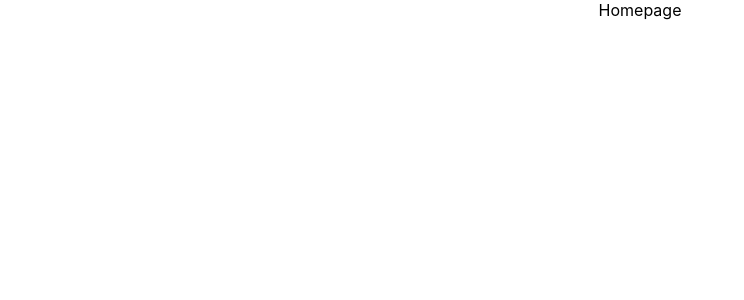
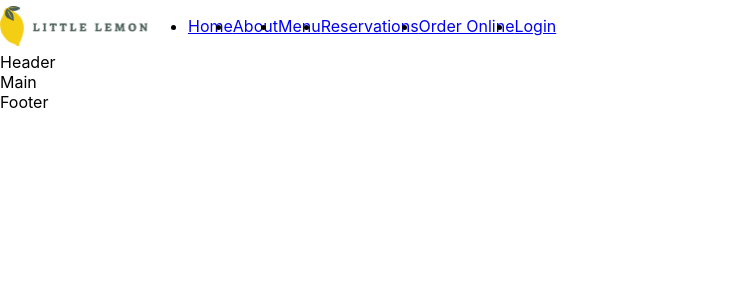
Before and after one commit to mdogan89/little_lemon_project, a React (Create React App) app in the folder little-lemon-app/: page / in a window 1280 px wide. Shown: the top 300 px of the page, without its empty margins (0-744 px from the left). Built offline with nearby package versions, Linux system fonts and the light colour scheme.

Commit message:
add base components for homepage

```diff
--- a/little-lemon-app/public/index.html
+++ b/little-lemon-app/public/index.html
@@ -7,9 +7,11 @@
     <meta name="theme-color" content="#000000" />
     <meta
       name="description"
-      content="Web site created using create-react-app"
+      content="Little Lemon App"
     />
-    <link rel="apple-touch-icon" href="%PUBLIC_URL%/logo192.png" />
+    <meta name="og:title" content="Little Lemon Restaurant"/>
+    <meta name="og:description" content="Little Lemon is a charming neighborhood bistro that serves simple food and classic cocktails in a lively but casual environment. The restaurant features a locally-sourced menu with daily specials."/>
+    <meta name="og:image" content="C:\Users\md\Desktop\little_lemon_project\little-lemon-app\public\restaurant chef B.jpg"/>
     <!--
       manifest.json provides metadata used when your web app is installed on a
       user's mobile device or desktop. See https://developers.google.com/web/fundamentals/web-app-manifest/
@@ -24,7 +26,7 @@
       work correctly both with client-side routing and a non-root public URL.
       Learn how to configure a non-root public URL by running `npm run build`.
     -->
-    <title>React App</title>
+    <title>Little Lemon</title>
   </head>
   <body>
     <noscript>You need to enable JavaScript to run this app.</noscript>
--- a/little-lemon-app/src/App.js
+++ b/little-lemon-app/src/App.js
@@ -1,10 +1,18 @@
+import Footer from './Footer';
+import Header from './Header';
+import Main from './Main';
+import Nav from './Nav';
 import './App.css';
 
 function App() {
   return (
-    <div className="App">
-      <div>Homepage</div>
-    </div>
+    <>
+      <Nav/>
+      <Header/>
+      <Main/>
+      <Footer/>
+    </>
+
   );
 }
 
--- /dev/null
+++ b/little-lemon-app/src/Footer.js
@@ -0,0 +1,9 @@
+import React, { Component } from 'react'
+
+export default class Footer extends Component {
+  render() {
+    return (
+      <footer>Footer</footer>
+    )
+  }
+}
--- /dev/null
+++ b/little-lemon-app/src/Header.js
@@ -0,0 +1,9 @@
+import React, { Component } from 'react'
+
+export default class Header extends Component {
+  render() {
+    return (
+      <header>Header</header>
+    )
+  }
+}
--- /dev/null
+++ b/little-lemon-app/src/Main.js
@@ -0,0 +1,9 @@
+import React, { Component } from 'react'
+
+export default class Main extends Component {
+  render() {
+    return (
+      <main>Main</main>
+    )
+  }
+}
--- /dev/null
+++ b/little-lemon-app/src/Nav.js
@@ -0,0 +1,18 @@
+import React from 'react'
+import logo from './Logo.svg';
+
+export default function Nav() {
+  return (
+    <nav style={{"display":"flex"}}>
+        <img src={logo}></img>
+        <ul style={{"display":"flex"}}>
+            <li> <a href='#'>Home</a> </li>
+            <li> <a href='#'>About</a> </li>
+            <li> <a href='#'>Menu</a> </li>
+            <li> <a href='#'>Reservations</a> </li>
+            <li> <a href='#'>Order Online</a> </li>
+            <li> <a href='#'>Login</a> </li>
+        </ul>
+    </nav>
+  )
+}
```
Also changed, not shown: little-lemon-app/src/logo.svg, 1 other file (tests, documents, lock files or other folders).
